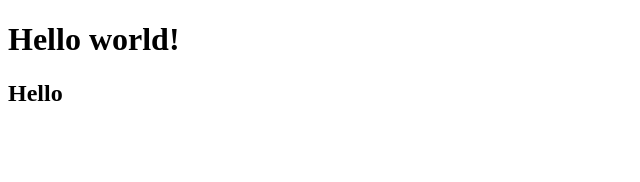
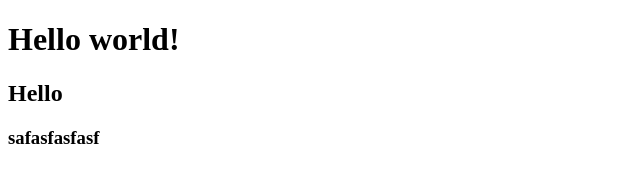
Before and after one commit to Protonub/Project2, a plain HTML site: page index.html in a window 1280 px wide. Shown: the whole page, without its empty margins (0-640 px from the left). Drawn offline with Linux system fonts and the light colour scheme.

Commit message:
asdasfas

```diff
--- a/index.html
+++ b/index.html
@@ -9,5 +9,6 @@
 <body>
     <h1>Hello world!</h1>
     <h2>Hello</h2>
+    <h3>safasfasfasf</h3>
 </body>
 </html>
```
